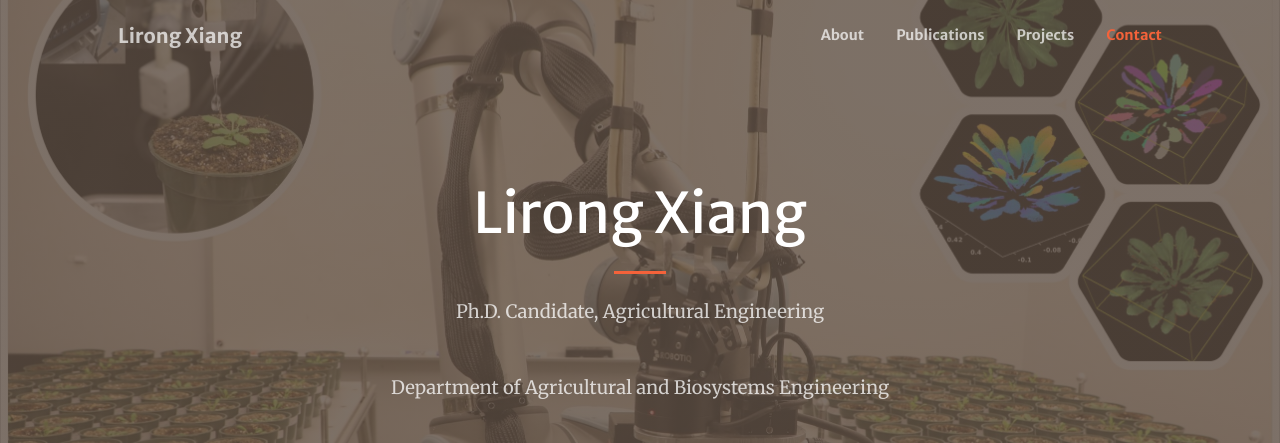
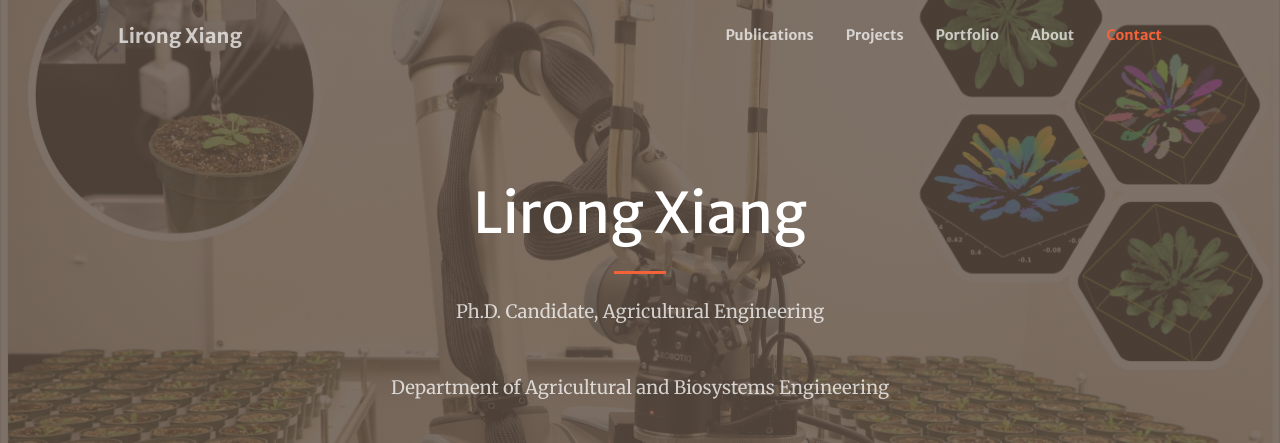
Before and after one commit to lr-xiang/lxweb, a plain HTML site: page index.html in a window 1280 px wide. Shown: the top 443 px of the page. Drawn offline with nearby package versions, Linux system fonts and the light colour scheme; some packages are replaced by stand-ins of ours; a script that the page names is missing.

Commit message:
Add files via upload

```diff
--- a/index.html
+++ b/index.html
@@ -26,9 +26,10 @@
                 <button class="navbar-toggler navbar-toggler-right" type="button" data-bs-toggle="collapse" data-bs-target="#navbarResponsive" aria-controls="navbarResponsive" aria-expanded="false" aria-label="Toggle navigation"><span class="navbar-toggler-icon"></span></button>
                 <div class="collapse navbar-collapse" id="navbarResponsive">
                     <ul class="navbar-nav ms-auto my-2 my-lg-0">
+                        <li class="nav-item"><a class="nav-link" href="#publications">Publications</a></li>
+                        <li class="nav-item"><a class="nav-link" href="#projects">Projects</a></li>
+                        <li class="nav-item"><a class="nav-link" href="#portfolio">Portfolio</a></li>
                         <li class="nav-item"><a class="nav-link" href="#about">About</a></li>
-                        <li class="nav-item"><a class="nav-link" href="#services">Publications</a></li>
-                        <li class="nav-item"><a class="nav-link" href="#portfolio">Projects</a></li>
                         <li class="nav-item"><a class="nav-link" href="#contact">Contact</a></li>
                     </ul>
                 </div>
@@ -58,8 +59,8 @@
             </div>
         </header>
 
-        <!-- About-->
-        <section class="page-section bg-primary" id="about">
+        <!-- Publications-->
+        <section class="page-section bg-primary" id="publications">
             <div class="container px-4 px-lg-5">
                 <div class="row gx-4 gx-lg-5 justify-content-center">
                     <div class="col-lg-8 text-center">
@@ -148,8 +149,8 @@
         </div>
     </section>
 
-        <!-- Services-->
-        <section class="page-section" id="services">
+        <!-- Projetcs-->
+        <section class="page-section" id="projects">
             <div class="container px-4 px-lg-5">
                 <h2 class="text-center mt-0">Projects</h2>
                 <hr class="divider" />
@@ -247,7 +248,7 @@
             </div>
         </div>
         <!-- Call to action-->
-        <section class="page-section bg-dark text-white">
+        <section class="page-section bg-dark text-white" id="about">
             <div class="container px-4 px-lg-5 text-center">
                 <h2 class="mb-4">About Me</h2>
                 <p class="text-decoration">I'm a Ph.D. student major in Agricultural Engineering.<br>My work focuses on High-throughput robotic plant phenotyping using 3D machine vision and deep neural networks.</p>
@@ -275,9 +276,19 @@
                         <div>4214 Sukup Hall, Iowa State University</div>
                         <div>Ames, IA 50011</div>
                         <div>E-mail: xiang@iastate.edu</div>
+
+                        <hr class="primary"></hr>
+                        <h6 class="small">Page built and maintained by <b><a href="https://lr-xiang.github.io/lxweb/">Lirong Xiang</b></a></h6>
+                        <h6 class="small">Design adapted from <b><a href="https://startbootstrap.com/">Start Bootstrap</b></a></h6>
+                        <h6 class="small">&copy; 2021-2022 by Lirong Xiang</h6>
                     </div>
                 </div>
+
+
             </div>
+
+
+
         </section>
         <!-- Footer-->
         <footer class="bg-light py-5">
```
